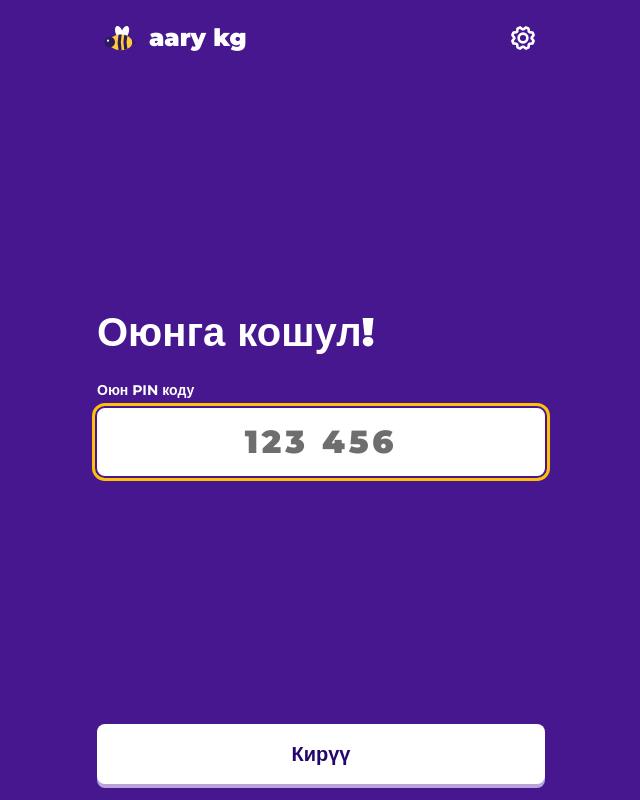
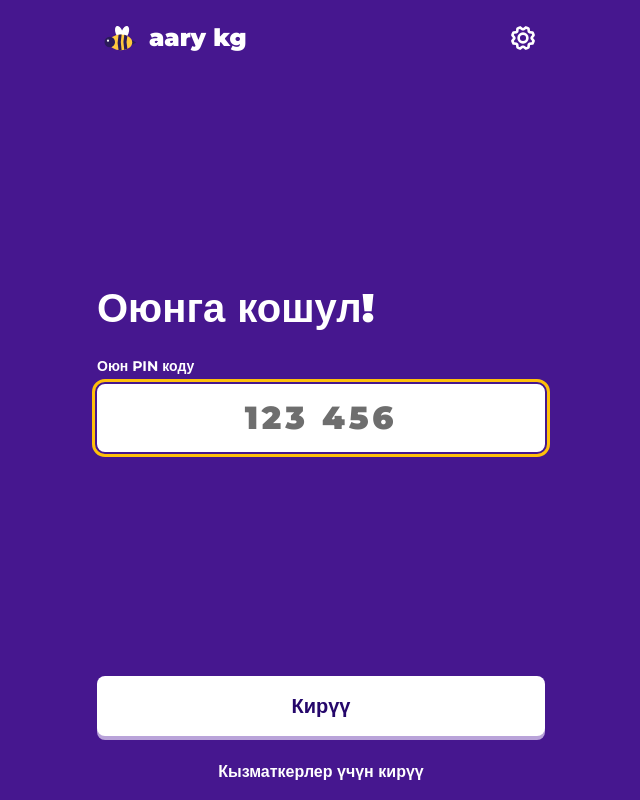
Before and after one commit to bonyvah/aary-kg, a Next.js app in the folder frontend/: page / in a window 1280 px wide. Shown: the whole page, without its empty margins (319-959 px from the left). Built offline with nearby package versions, Linux system fonts and the light colour scheme; no server answers.

Commit message:
feat(ui): staff login link on the player join screen
Staff reach /login from the PIN screen instead of typing the URL.

```diff
--- a/frontend/messages/ky.json
+++ b/frontend/messages/ky.json
@@ -31,7 +31,8 @@
       "title": "Оюнга кошул!",
       "pinLabel": "Оюн PIN коду",
       "pinPlaceholder": "123 456",
-      "submit": "Кирүү"
+      "submit": "Кирүү",
+      "staffLogin": "Кызматкерлер үчүн кирүү"
     },
     "nickname": {
       "title": "Атыңды жаз",
--- a/frontend/messages/ru.json
+++ b/frontend/messages/ru.json
@@ -19,7 +19,8 @@
       "title": "Заходи в игру!",
       "pinLabel": "PIN-код игры",
       "pinPlaceholder": "123 456",
-      "submit": "Войти"
+      "submit": "Войти",
+      "staffLogin": "Вход для сотрудников"
     },
     "nickname": {
       "title": "Введи имя",
--- a/frontend/src/components/game/screens/JoinScreen.tsx
+++ b/frontend/src/components/game/screens/JoinScreen.tsx
@@ -1,5 +1,6 @@
 "use client";
 
+import Link from "next/link";
 import { useState } from "react";
 import type { FormEvent } from "react";
 import { useTranslations } from "next-intl";
@@ -43,6 +44,12 @@ export function JoinScreen({ error, initialPin = "", onSubmit }: JoinScreenProps
         <Button type="submit" size="lg" block>
           {t("join.submit")}
         </Button>
+        <Link
+          href="/login"
+          className="inline-flex min-h-11 items-center justify-center text-center font-bold underline-offset-4 hover:underline focus-visible:outline-3 focus-visible:outline-offset-2 focus-visible:outline-focus-ring"
+        >
+          {t("join.staffLogin")}
+        </Link>
       </form>
     </PlayerScreen>
   );
```
